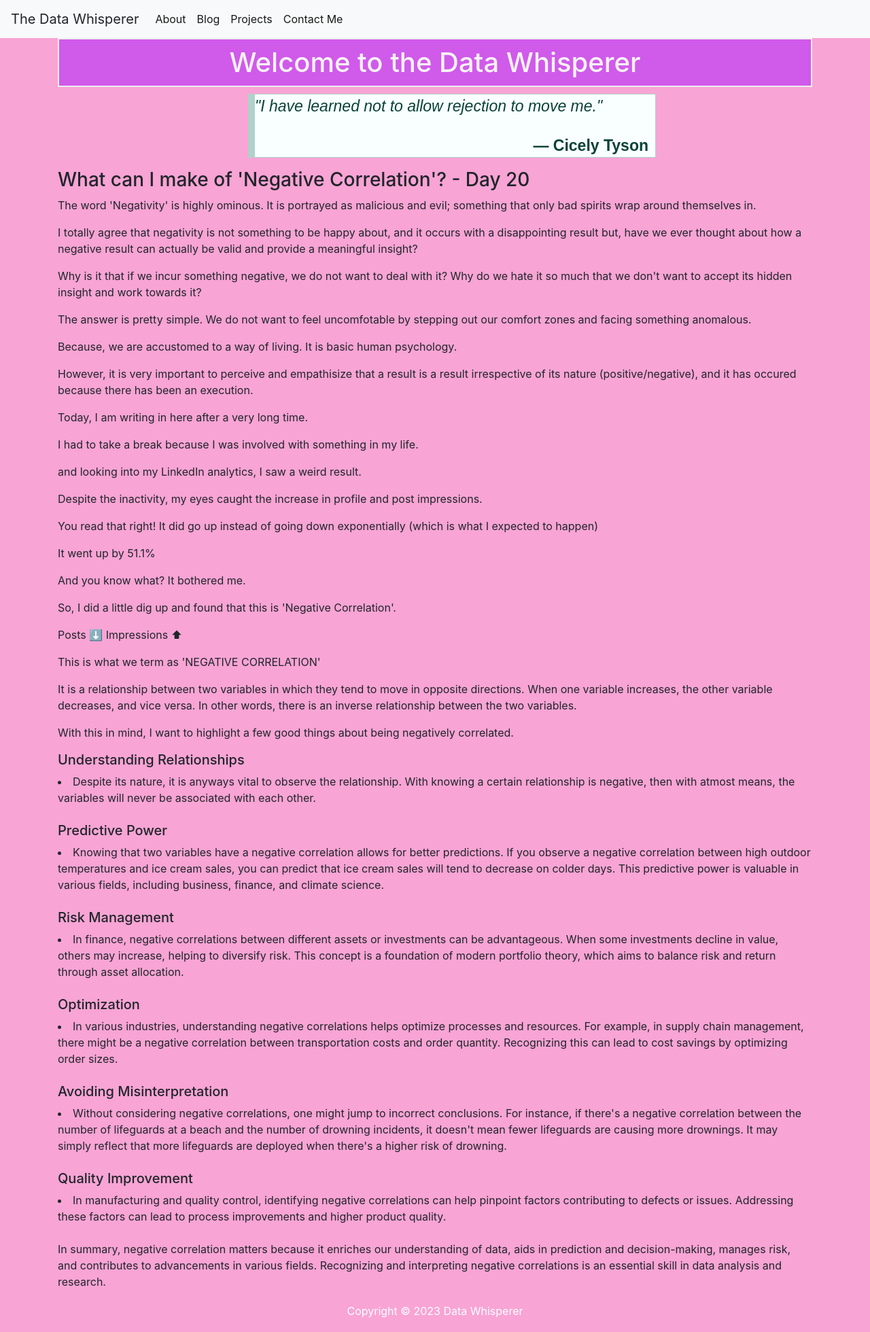
After one commit to vijaayyyyvarshini/datawhisperer, a Flask app: page /21thblog in a window 1280 px wide. The commit adds this page. Shown: the whole page at 68% size. Run offline with Flask 3, Linux system fonts and the light colour scheme; some libraries are stand-ins or nearby versions.

Commit message:
Day 20 Learning

```diff
--- a/app.py
+++ b/app.py
@@ -182,6 +182,10 @@ def eighteenthday():
 def nineteenthday():
     return render_template('20blog.html')
 
+@app.route('/21thblog')
+def twenthiethday():
+    return render_template('21blog.html')
+
 
 
 #direction to projects
--- /dev/null
+++ b/templates/21blog.html
@@ -0,0 +1,88 @@
+{% extends 'base.html' %}
+
+<link rel="stylesheet" href="{{ url_for('static', filename= 'css/style.css') }}">
+{% block content %}
+    <h1>{% block title %} Welcome to the Data Whisperer {% endblock %}</h1>
+
+    <body>
+        <blockquote class="blockquote blockquote--bordered">
+            <p class="blockquote_text">
+                "I have learned not to allow rejection to move me."
+            <p class="blockquote_text blockquote_text_author">
+                Cicely Tyson
+            </p>
+        </blockquote>
+
+        <h3>What can I make of 'Negative Correlation'? - Day 20</h3>
+
+        <p>The word 'Negativity' is highly ominous. It is portrayed as malicious and evil; something that only bad spirits wrap around themselves in.</p>
+
+        <p>I totally agree that negativity is not something to be happy about, and it occurs with a disappointing result but, have we ever thought about how a negative result can actually be valid and provide a meaningful insight?</p>
+
+        <p>Why is it that if we incur something negative, we do not want to deal with it? Why do we hate it so much that we don't want to accept its hidden insight and work towards it?</p>
+
+        <p>The answer is pretty simple. We do not want to feel uncomfotable by stepping out our comfort zones and facing something anomalous.</p>
+
+        <p>Because, we are accustomed to a way of living. It is basic human psychology.</p>
+
+        <p>However, it is very important to perceive and empathisize that a result is a result irrespective of its nature (positive/negative), and it has occured because there has been an execution.</p>
+
+        <p>Today, I am writing in here after a very long time.</p>
+
+        <p>I had to take a break because I was involved with something in my life.</p>
+
+        <p>and looking into my LinkedIn analytics, I saw a weird result.</p>
+
+        <p>Despite the inactivity, my eyes caught the increase in profile and post impressions.</p>
+
+        <p>You read that right! It did go up instead of going down exponentially (which is what I expected to happen)</p>
+        <p>It went up by 51.1%</p>
+
+        <p>And you know what? It bothered me.</p>
+
+        <p>So, I did a little dig up and found that this is 'Negative Correlation'.</p>
+
+        <p>Posts ⬇ Impressions ⬆ </p>
+
+        <p>This is what we term as 'NEGATIVE CORRELATION'</p>
+
+        <p>It is a relationship between two variables in which they tend to move in opposite directions. When one variable increases, the other variable decreases, and vice versa. In other words, there is an inverse relationship between the two variables.</p>
+
+        <p>With this in mind, I want to highlight a few good things about being negatively correlated.</p>
+
+        <h5>Understanding Relationships</h5>
+        <li>Despite its nature, it is anyways vital to observe the relationship. With knowing a certain relationship is negative, then with atmost means, the variables will never be associated with each other.</li>
+
+        <br>
+        <h5>Predictive Power</h5>
+        <li>Knowing that two variables have a negative correlation allows for better predictions. If you observe a negative correlation between high outdoor temperatures and ice cream sales, you can predict that ice cream sales will tend to decrease on colder days. This predictive power is valuable in various fields, including business, finance, and climate science.</li>
+
+        <br>
+        <h5>Risk Management</h5>
+        <li>In finance, negative correlations between different assets or investments can be advantageous. When some investments decline in value, others may increase, helping to diversify risk. This concept is a foundation of modern portfolio theory, which aims to balance risk and return through asset allocation.</li>
+
+        <br>
+        <h5>Optimization</h5>
+        <li> In various industries, understanding negative correlations helps optimize processes and resources. For example, in supply chain management, there might be a negative correlation between transportation costs and order quantity. Recognizing this can lead to cost savings by optimizing order sizes.</li>
+
+        <br>
+        <h5>Avoiding Misinterpretation</h5>
+        <li>Without considering negative correlations, one might jump to incorrect conclusions. For instance, if there's a negative correlation between the number of lifeguards at a beach and the number of drowning incidents, it doesn't mean fewer lifeguards are causing more drownings. It may simply reflect that more lifeguards are deployed when there's a higher risk of drowning.</li>
+
+        <br>
+        <h5>Quality Improvement</h5>
+        <li>In manufacturing and quality control, identifying negative correlations can help pinpoint factors contributing to defects or issues. Addressing these factors can lead to process improvements and higher product quality.</li>
+
+        <br>
+        <p>In summary, negative correlation matters because it enriches our understanding of data, aids in prediction and decision-making, manages risk, and contributes to advancements in various fields. Recognizing and interpreting negative correlations is an essential skill in data analysis and research.</p>
+
+
+
+
+        <footer>
+        <p>Copyright © 2023 Data Whisperer</p>
+      </footer>
+
+    </body>
+
+{% endblock %}
--- a/templates/index.html
+++ b/templates/index.html
@@ -66,6 +66,9 @@
            <li class="nav-item active">
             <a class="nav-link" href="/20thblog">I solved the issue! - Day 19</a>
            </li>
+           <li class="nav-item active">
+            <a class="nav-link" href="/21thblog">Understanding the importance of Negative Correlation - Day 20</a>
+           </li>
             </ul>
         </div>
 {% endblock %}
```
Also changed, not shown: templates/22blog.html (added, +21 -0 lines).
